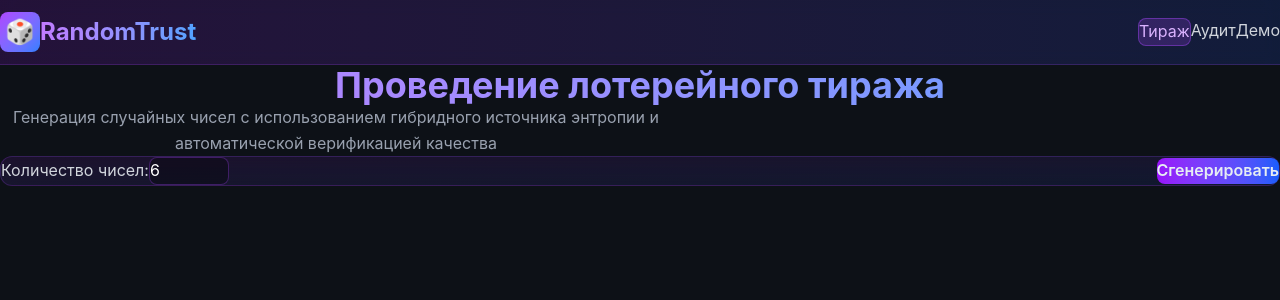
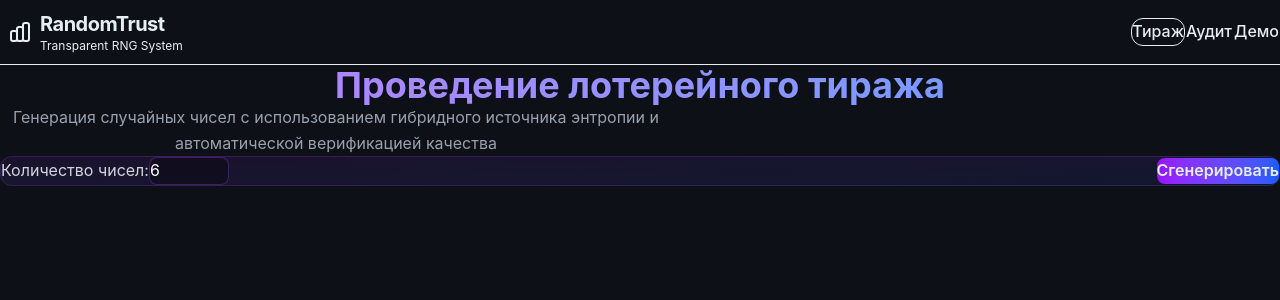
Before and after one commit to kenzWeb/genearator-react, a React (Vite) app: page /draw in a window 1280 px wide. Shown: the top 300 px of the page. Built offline with nearby package versions, Linux system fonts and the light colour scheme.

Commit message:
style: update Layout with cyber design
- Replace emoji with SVG icon
- Add neon glow effects to active tabs
- Implement glassmorphism nav background
- Update typography and spacing

```diff
--- a/src/components/Layout.tsx
+++ b/src/components/Layout.tsx
@@ -3,31 +3,48 @@ import {NavLink, Outlet} from 'react-router-dom'
 
 export const Layout = () => {
 	return (
-		<div className='min-h-screen'>
-			<nav className='bg-gradient-to-r from-purple-900/30 to-blue-900/30 backdrop-blur-sm border-b border-purple-500/20'>
+		<div className='min-h-screen bg-primary-bg'>
+			<nav className='bg-primary-card/50 backdrop-blur-glass border-b border-primary-border'>
 				<div className='max-w-7xl mx-auto px-4 sm:px-6 lg:px-8'>
 					<div className='flex items-center justify-between h-16'>
 						<motion.div
 							initial={{opacity: 0, x: -20}}
 							animate={{opacity: 1, x: 0}}
-							className='flex items-center space-x-2'
+							className='flex items-center space-x-3'
 						>
-							<div className='w-10 h-10 bg-gradient-to-br from-purple-500 to-blue-500 rounded-lg flex items-center justify-center'>
-								<span className='text-2xl'>🎲</span>
+							<div className='w-10 h-10 bg-gradient-to-br from-accent-cyan to-accent-mint rounded-xl flex items-center justify-center shadow-glow'>
+								<svg
+									className='w-6 h-6 text-primary-bg'
+									fill='none'
+									stroke='currentColor'
+									viewBox='0 0 24 24'
+								>
+									<path
+										strokeLinecap='round'
+										strokeLinejoin='round'
+										strokeWidth={2}
+										d='M9 19v-6a2 2 0 00-2-2H5a2 2 0 00-2 2v6a2 2 0 002 2h2a2 2 0 002-2zm0 0V9a2 2 0 012-2h2a2 2 0 012 2v10m-6 0a2 2 0 002 2h2a2 2 0 002-2m0 0V5a2 2 0 012-2h2a2 2 0 012 2v14a2 2 0 01-2 2h-2a2 2 0 01-2-2z'
+									/>
+								</svg>
 							</div>
-							<h1 className='text-2xl font-bold bg-gradient-to-r from-purple-400 to-blue-400 bg-clip-text text-transparent'>
-								RandomTrust
-							</h1>
+							<div>
+								<h1 className='text-xl font-bold text-text-primary tracking-tight'>
+									RandomTrust
+								</h1>
+								<p className='text-xs text-text-secondary'>
+									Transparent RNG System
+								</p>
+							</div>
 						</motion.div>
 
-						<div className='flex space-x-1'>
+						<div className='flex space-x-2'>
 							<NavLink
 								to='/draw'
 								className={({isActive}) =>
-									`px-4 py-2 rounded-lg transition-all duration-200 ${
+									`px-4 py-2 rounded-xl transition-all duration-300 font-medium ${
 										isActive
-											? 'bg-purple-500/20 text-purple-300 border border-purple-500/40'
-											: 'text-gray-300 hover:bg-purple-500/10 hover:text-purple-300'
+											? 'bg-accent-cyan/20 text-accent-cyan border border-accent-cyan/40 shadow-glow'
+											: 'text-text-secondary hover:bg-primary-card hover:text-text-primary border border-transparent'
 									}`
 								}
 							>
@@ -36,10 +53,10 @@ export const Layout = () => {
 							<NavLink
 								to='/audit'
 								className={({isActive}) =>
-									`px-4 py-2 rounded-lg transition-all duration-200 ${
+									`px-4 py-2 rounded-xl transition-all duration-300 font-medium ${
 										isActive
-											? 'bg-purple-500/20 text-purple-300 border border-purple-500/40'
-											: 'text-gray-300 hover:bg-purple-500/10 hover:text-purple-300'
+											? 'bg-accent-cyan/20 text-accent-cyan border border-accent-cyan/40 shadow-glow'
+											: 'text-text-secondary hover:bg-primary-card hover:text-text-primary border border-transparent'
 									}`
 								}
 							>
@@ -48,10 +65,10 @@ export const Layout = () => {
 							<NavLink
 								to='/demo'
 								className={({isActive}) =>
-									`px-4 py-2 rounded-lg transition-all duration-200 ${
+									`px-4 py-2 rounded-xl transition-all duration-300 font-medium ${
 										isActive
-											? 'bg-purple-500/20 text-purple-300 border border-purple-500/40'
-											: 'text-gray-300 hover:bg-purple-500/10 hover:text-purple-300'
+											? 'bg-accent-cyan/20 text-accent-cyan border border-accent-cyan/40 shadow-glow'
+											: 'text-text-secondary hover:bg-primary-card hover:text-text-primary border border-transparent'
 									}`
 								}
 							>
```
